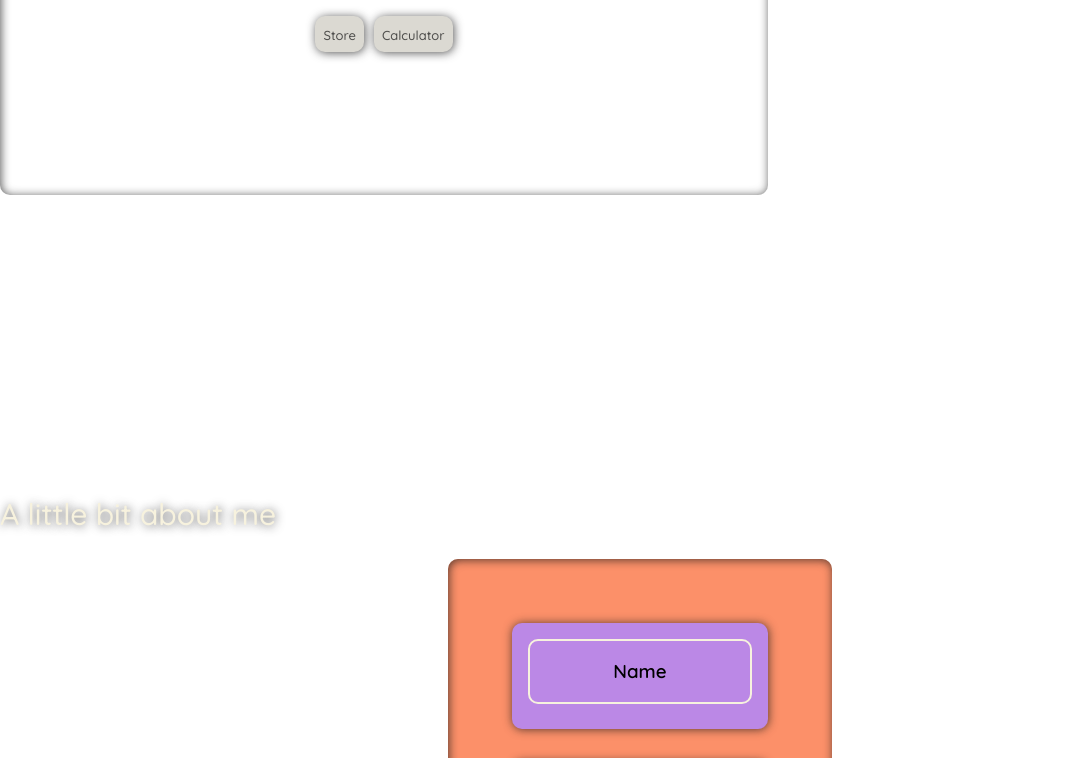
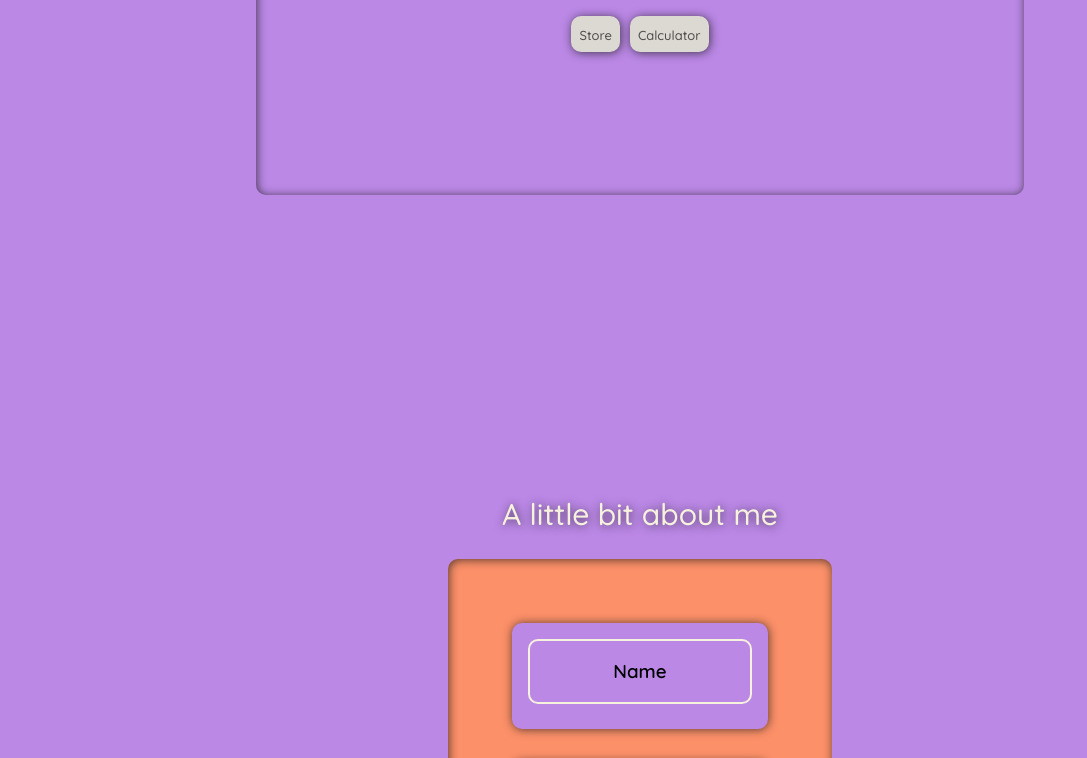
Before and after one commit to maria-mtm/titi_the_cat, a plain HTML site: page index.html in a window 1280 px wide. Shown: the part 420-1178 px from the top of the page, without its empty margins (0-1087 px from the left). Drawn offline with Linux system fonts and the light colour scheme; a web font is replaced by a local one.

Commit message:
pull changes

```diff
--- a/index.html
+++ b/index.html
@@ -23,8 +23,7 @@
 
 </head>
 
-<body>
-
+<body class="index_body">
 
 
     <div class="firstDivider"></div>
```
